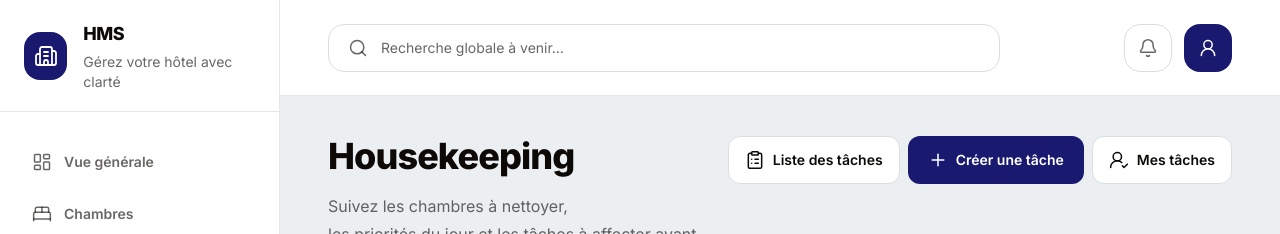
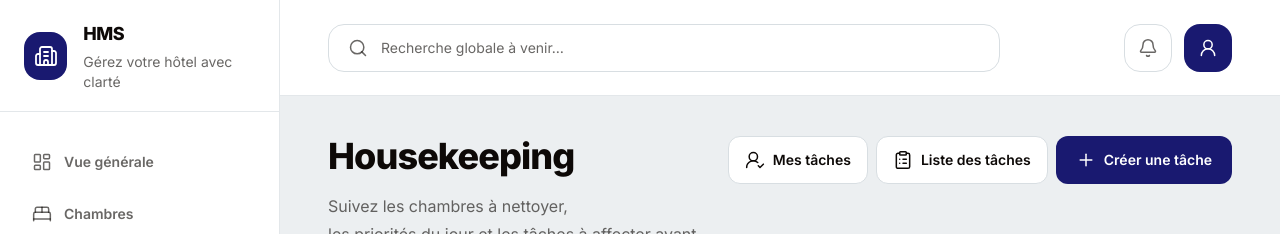
Before and after one commit to Mouad45-bit/hotel-management-system, a Next.js app in the folder frontend/: page /housekeeping in a window 1280 px wide. Shown: the top 234 px of the page. Built offline with nearby package versions, Linux system fonts and the light colour scheme; no server answers.

Commit message:
fix(housekeeping): reorder dashboard quick actions

```diff
--- a/frontend/src/components/housekeeping/HousekeepingDashboardClient.tsx
+++ b/frontend/src/components/housekeeping/HousekeepingDashboardClient.tsx
@@ -84,6 +84,14 @@ export function HousekeepingDashboardClient() {
 
                 <div className="flex flex-col gap-2 sm:flex-row">
                     <Link
+                        href="/housekeeping/my-tasks"
+                        className="inline-flex min-h-12 cursor-pointer items-center justify-center gap-2 whitespace-nowrap rounded-xl border border-[var(--hms-border)] bg-white px-4 py-2 text-sm font-semibold text-[var(--hms-text)] transition-colors hover:bg-slate-50 focus-visible:outline-none focus-visible:ring-2 focus-visible:ring-[var(--hms-focus)] focus-visible:ring-offset-2"
+                    >
+                        <UserRoundCheck aria-hidden="true" className="h-5 w-5" strokeWidth={1.8} />
+                        Mes tâches
+                    </Link>
+
+                    <Link
                         href="/housekeeping/tasks"
                         className="inline-flex min-h-12 cursor-pointer items-center justify-center gap-2 whitespace-nowrap rounded-xl border border-[var(--hms-border)] bg-white px-4 py-2 text-sm font-semibold text-[var(--hms-text)] transition-colors hover:bg-slate-50 focus-visible:outline-none focus-visible:ring-2 focus-visible:ring-[var(--hms-focus)] focus-visible:ring-offset-2"
                     >
@@ -97,14 +105,6 @@ export function HousekeepingDashboardClient() {
                     >
                         <Plus aria-hidden="true" className="h-5 w-5" strokeWidth={1.8} />
                         Créer une tâche
-                    </Link>
-
-                    <Link
-                        href="/housekeeping/my-tasks"
-                        className="inline-flex min-h-12 cursor-pointer items-center justify-center gap-2 whitespace-nowrap rounded-xl border border-[var(--hms-border)] bg-white px-4 py-2 text-sm font-semibold text-[var(--hms-text)] transition-colors hover:bg-slate-50 focus-visible:outline-none focus-visible:ring-2 focus-visible:ring-[var(--hms-focus)] focus-visible:ring-offset-2"
-                    >
-                        <UserRoundCheck aria-hidden="true" className="h-5 w-5" strokeWidth={1.8} />
-                        Mes tâches
                     </Link>
                 </div>
             </section>
```
